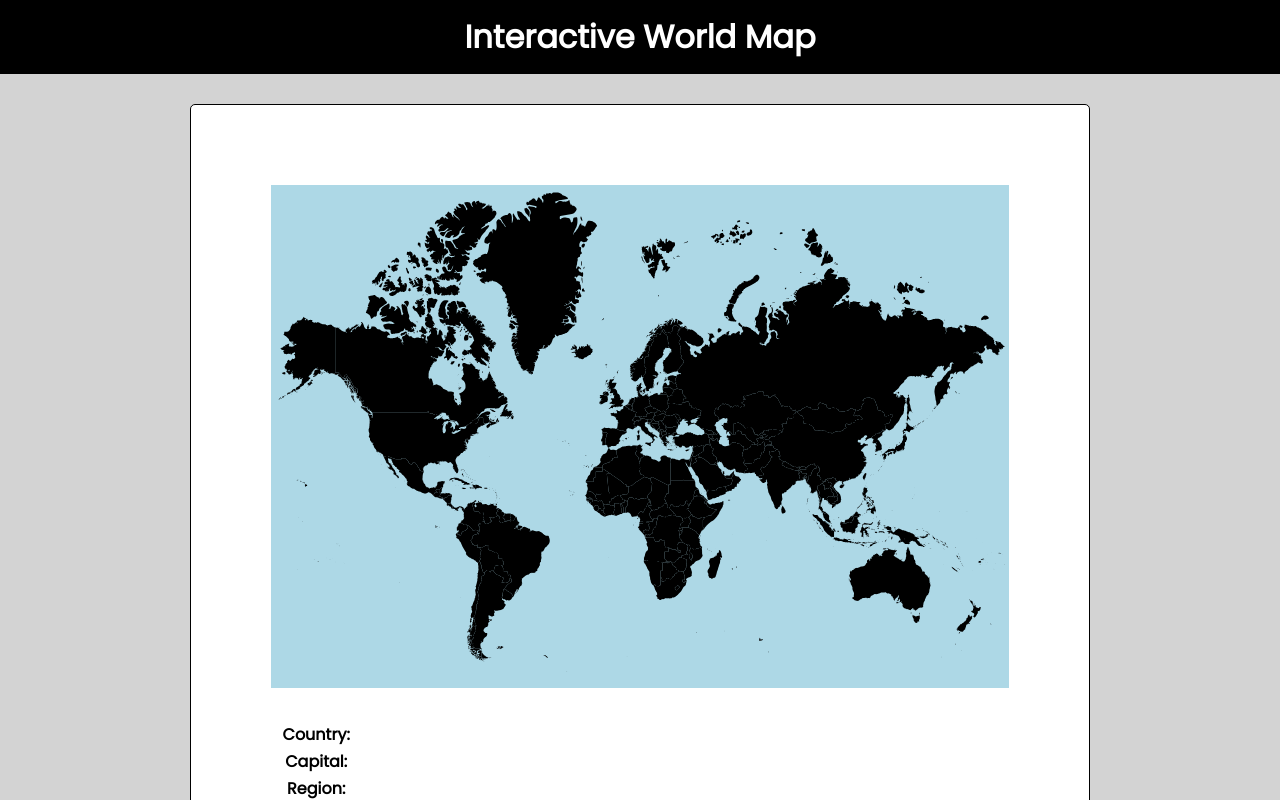
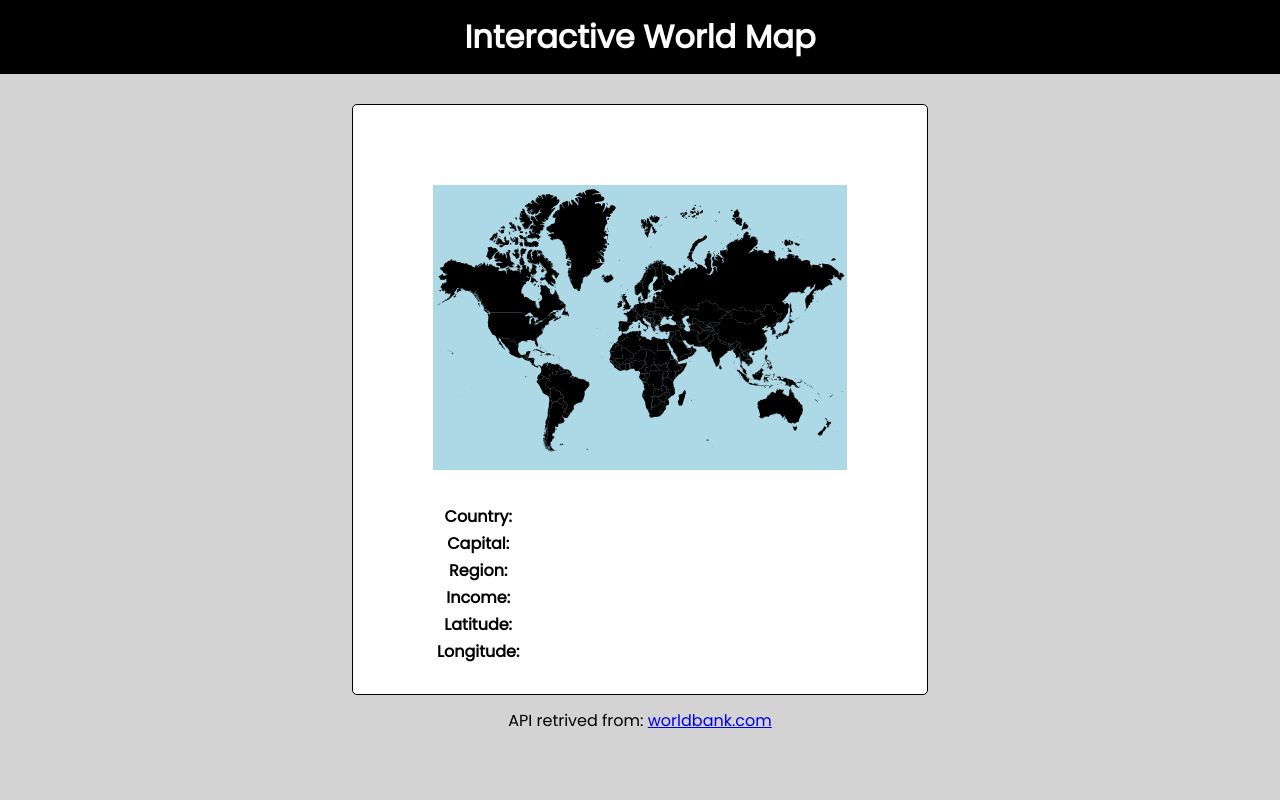
Before and after one commit to M4K4TT4CK/Interactive_World_Map_Angular, an Angular app: page / in a window 1280 px wide. Shown: the top 800 px of the page. Built offline with nearby package versions, Linux system fonts and the light colour scheme.

Commit message:
Adjust styles.css

```diff
--- a/src/styles.css
+++ b/src/styles.css
@@ -24,11 +24,11 @@
   }
 
   .container {
-    max-width: 900px;
-    min-width: 400;
+    max-width: 45%;
+    min-width:400px;
+    max-height: 40%;
     margin: 30px auto;
     overflow: auto;
-    min-height: 250px;
     border: 1px solid black;
     padding: 80px;
     padding-bottom:2%;
```
